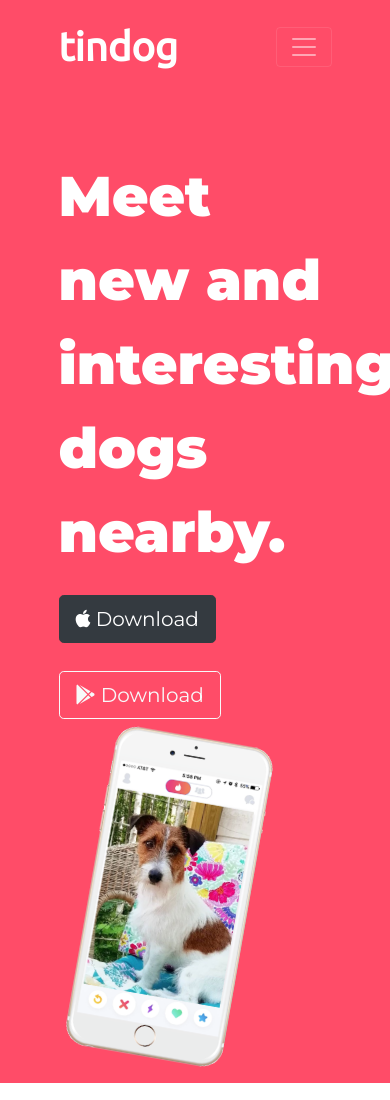
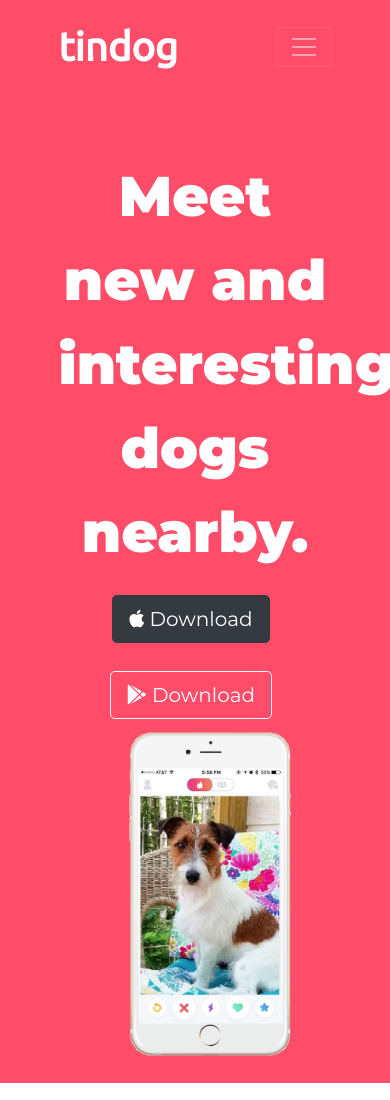
Before and after one commit to linnaanna/TinDog, a plain HTML site: page index.html in a window 390 px wide. Shown: the top 1100 px of the page. Drawn offline with nearby package versions, Linux system fonts and the light colour scheme.

Commit message:
Responsive layout tweaking

```diff
--- a/css/styles.css
+++ b/css/styles.css
@@ -146,13 +146,18 @@ i:hover {
 }
 
 /* Media */
-@media (max-width: 1028px) {
-  #title {
+@media (max-width: 990px) {
+  #title .container-fluid {
+  text-align: center;
+  }
+
+  .big-heading {
     text-align: center;
   }
 
   .phone {
+    text-align: center;
     position: static;
-    transform: rotate(10deg);
+    transform: rotate(0deg);
   }
 }
--- a/index.html
+++ b/index.html
@@ -19,7 +19,7 @@
 </head>
 
 <body>
-  <section class="colored-section " id="title">
+  <section class="colored-section" id="title">
     <div class="container-fluid">
 
       <!-- Nav Bar -->
@@ -50,8 +50,8 @@
       <div class="row">
         <div class="col-lg-6">
           <h1 class="big-heading">Meet new and interesting dogs nearby.</h1>
-          <button type="button" class="btn btn-dark btn-lg download-button"><i class="fab fa-apple"></i> Download</button>
-          <button type="button" class="btn btn-outline-light btn-lg download-button"><i class="fab fa-google-play"></i> Download</button>
+          <button type="button" class="btn big-button btn-dark btn-lg download-button"><i class="fab fa-apple"></i> Download</button>
+          <button type="button" class="btn big-button btn-outline-light btn-lg download-button"><i class="fab fa-google-play"></i> Download</button>
         </div>
         <div class="col-lg-6">
           <img class="phone" src="images/iphone6sulo.png" alt="iphone-mockup">
@@ -121,7 +121,7 @@
 
   <!-- Press -->
   <section class="colored-section" id="press">
-    <img class="press-logo" src="images/techcrunch.png" alt="tc-logo">
+    <img class="press-logo" src="images/TechCrunch.png" alt="tc-logo">
     <img class="press-logo" src="images/tnw.png" alt="tnw-logo">
     <img class="press-logo" src="images/bizinsider.png" alt="biz-insider-logo">
     <img class="press-logo" src="images/mashable.png" alt="mashable-logo">
@@ -135,7 +135,7 @@
     <p>Simple and affordable price plans for you and your dog.</p>
 
     <div class="row">
-      <div class="pricing-column col-lg-4 col-md-6">
+      <div class="pricing-column col-lg-4 col-s-6">
         <div class="card">
           <div class="card-header">
             <h3>Chihuahua</h3>
@@ -150,7 +150,7 @@
         </div>
       </div>
 
-      <div class="pricing-column col-lg-4 col-md-6">
+      <div class="pricing-column col-lg-4 col-s-6">
         <div class="card">
           <div class="card-header">
             <h3>Labrador</h3>
```
